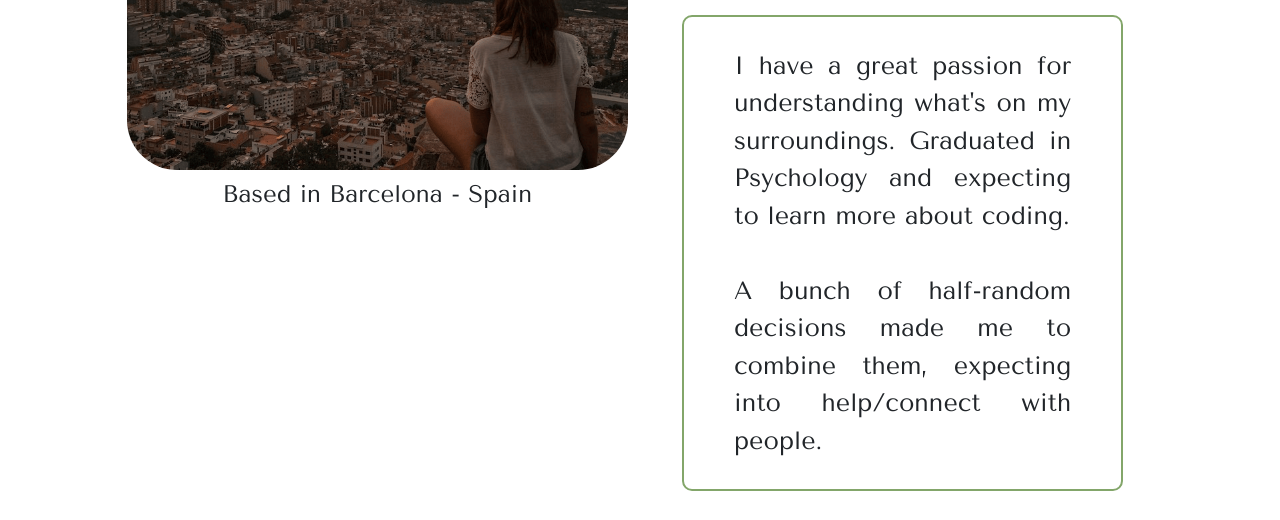
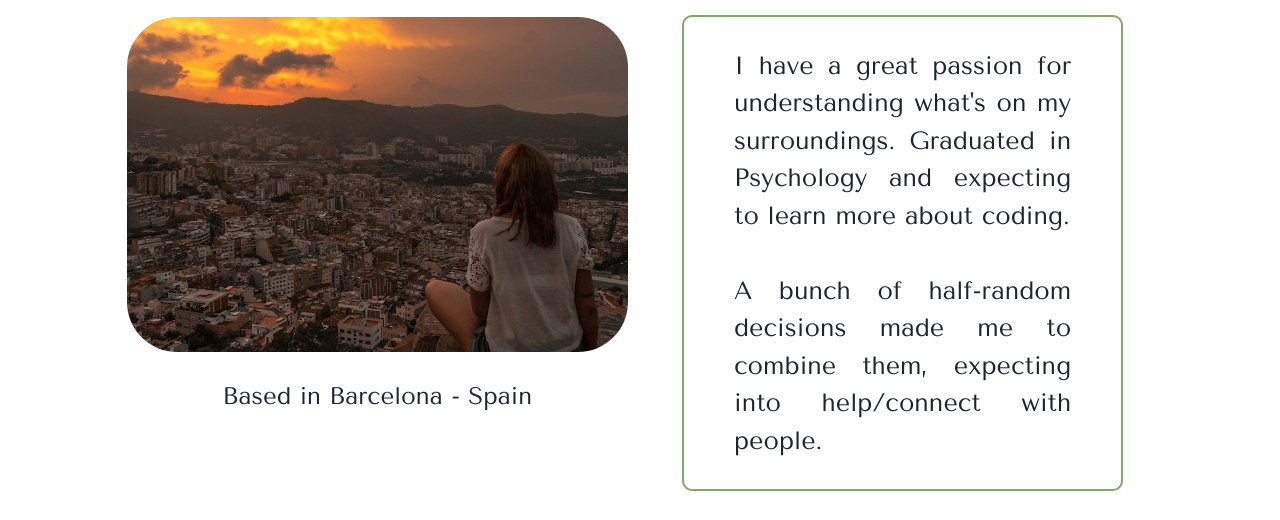
Before and after one commit to antonellaOvO/portfolio-challenge, a website built with Parcel: page about.html in a window 1280 px wide. Shown: the part 319-839 px from the top of the page. Built offline with nearby package versions, Linux system fonts and the light colour scheme.

Commit message:
center and adjust img and text from about.html

```diff
--- a/src/styles.css
+++ b/src/styles.css
@@ -128,6 +128,7 @@ footer a {
 
 /*From here goes on for about.html*/
 .about-row {
+  align-items: center;
   font-family: "Tenor Sans", sans-serif;
   margin: 0 5%;
   margin-top: 50px;
@@ -138,6 +139,7 @@ footer a {
 
 .column-img {
   text-align: center;
+  margin-top: 110px;
 }
 
 .column-img img {
@@ -145,7 +147,7 @@ footer a {
 }
 
 .column-img h4 {
-  margin-top: 10px;
+  margin-top: 30px;
 }
 
 .column-description {
```
